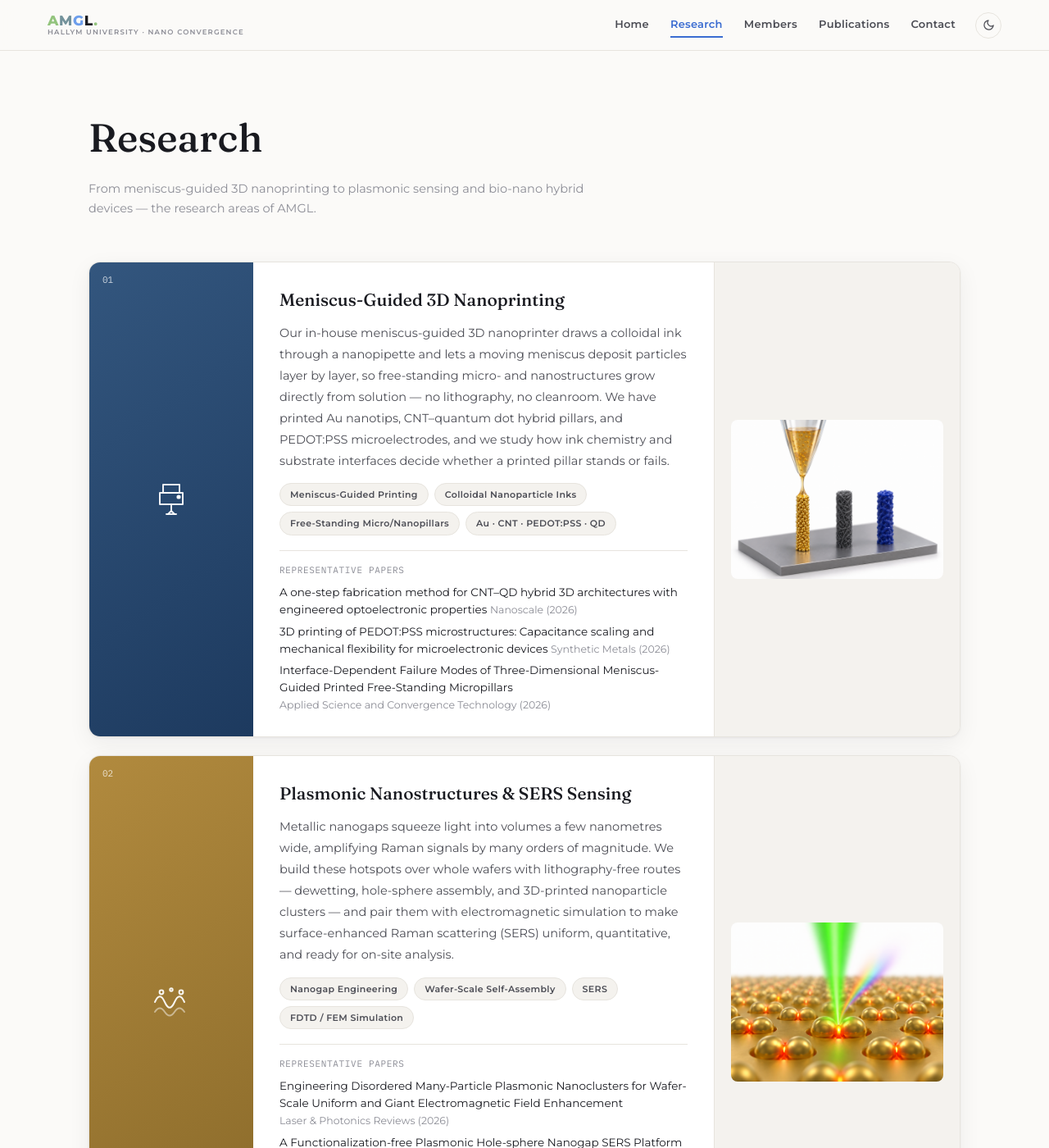
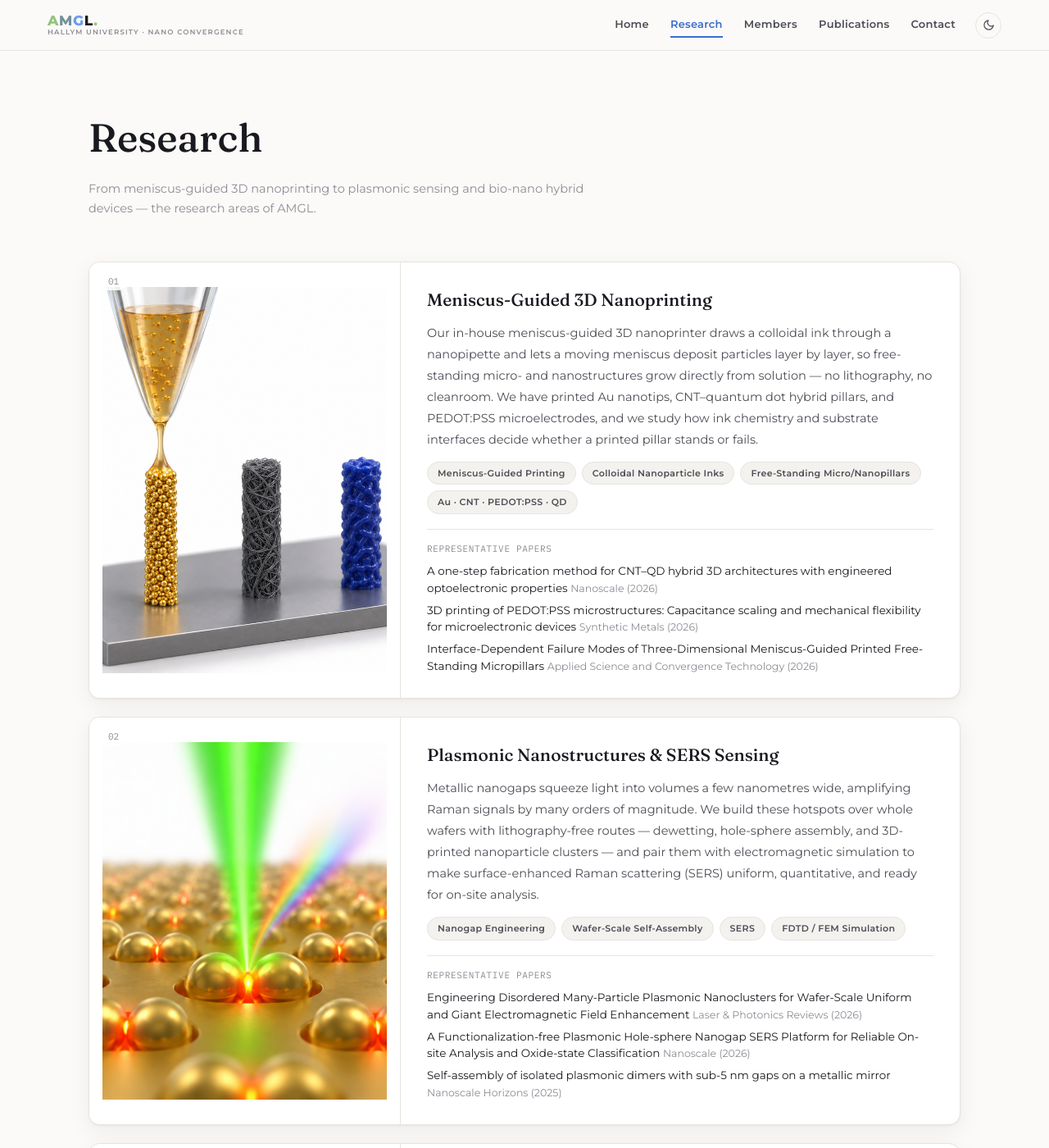
Before and after one commit to HTKRS/AMGL, a Jekyll site: the page built from research.html, in a window 1280 px wide and 1400 px high. Shown: the whole window at 82% size. Built offline with Jekyll 4.4.1, drawn with Linux system fonts in a browser that asks for light colours.

Commit message:
Research: figure replaces left icon panel
Co-Authored-By: Claude Fable 5.1 <noreply@anthropic.com>
Claude-Session: https://claude.ai/code/session_01Uz45pWzNCdRaapQSu9CaUD

```diff
--- a/assets/css/style.css
+++ b/assets/css/style.css
@@ -506,9 +506,10 @@ body.has-hero .site-nav:not(.solid) .nav-burger span { background: #fff; }
 .rr-papers li a { color: var(--text); text-decoration: none; border-bottom: 1px solid transparent; }
 .rr-papers li a:hover { color: var(--accent); border-bottom-color: var(--accent); }
 .rr-paper-venue { color: var(--muted); font-size: 12.5px; white-space: nowrap; }
-.research-row.has-figure { grid-template-columns: 200px 1fr 300px; }
-.rr-figure { display: flex; align-items: center; justify-content: center; padding: 20px; border-left: 1px solid var(--border); background: var(--bg-alt); }
-.rr-figure img { width: 100%; height: auto; max-height: 260px; object-fit: contain; border-radius: 8px; }
+.research-row.has-figure { grid-template-columns: 380px 1fr; }
+.rr-side-figure { padding: 0; background: #fff; border-right: 1px solid var(--border); }
+.rr-side-figure img { width: 100%; height: 100%; object-fit: cover; display: block; }
+.rr-side-figure .rc-num { color: var(--muted); background: rgba(255,255,255,0.85); padding: 2px 7px; border-radius: 6px; }
 
 /* ── Recruitment ────────────────────────────────────────────── */
 .recruit-card {
@@ -832,7 +833,8 @@ body.has-hero .site-nav:not(.solid) .nav-burger span { background: #fff; }
   .news-year-col { position: static; display: flex; align-items: baseline; gap: 14px; }
   .research-row { grid-template-columns: 1fr; }
   .research-row.has-figure { grid-template-columns: 1fr; }
-  .rr-figure { border-left: 0; border-top: 1px solid var(--border); }
+  .rr-side-figure { padding: 0 !important; border-right: 0; border-bottom: 1px solid var(--border); }
+  .rr-side-figure img { max-height: 280px; }
   .research-row .rr-side { flex-direction: row; padding: 18px; justify-content: flex-start; padding-left: 56px; }
 }
 @media (max-width: 760px) {
--- a/research.html
+++ b/research.html
@@ -19,10 +19,17 @@ permalink: /research/
       {% assign fig = nil %}
       {% if r.image %}{% assign figpath = "/assets/img/research/" | append: r.image %}{% assign fig = site.static_files | where: "path", figpath | first %}{% endif %}
       <article class="research-row reveal{% if fig %} has-figure{% endif %}" id="area-{{ forloop.index }}">
+        {% if fig %}
+        <div class="rr-side rr-side-figure rc-{{ r.color }}">
+          <span class="rc-num">{{ forloop.index | prepend: "00" | slice: -2, 2 }}</span>
+          <img src="{{ '/assets/img/research/' | append: r.image | relative_url }}" alt="{{ r.title }}" loading="lazy">
+        </div>
+        {% else %}
         <div class="rr-side rc-{{ r.color }}">
           <span class="rc-num">{{ forloop.index | prepend: "00" | slice: -2, 2 }}</span>
           {% include icon.html name=r.icon %}
         </div>
+        {% endif %}
         <div class="rr-body">
           <h2 class="rr-title">{{ r.title }}</h2>
           <p class="rr-desc">{{ r.description }}</p>
@@ -41,9 +48,6 @@ permalink: /research/
           </div>
           {% endif %}
         </div>
-        {% if fig %}
-        <div class="rr-figure"><img src="{{ '/assets/img/research/' | append: r.image | relative_url }}" alt="{{ r.title }}" loading="lazy"></div>
-        {% endif %}
       </article>
       {% endfor %}
     </div>
```
